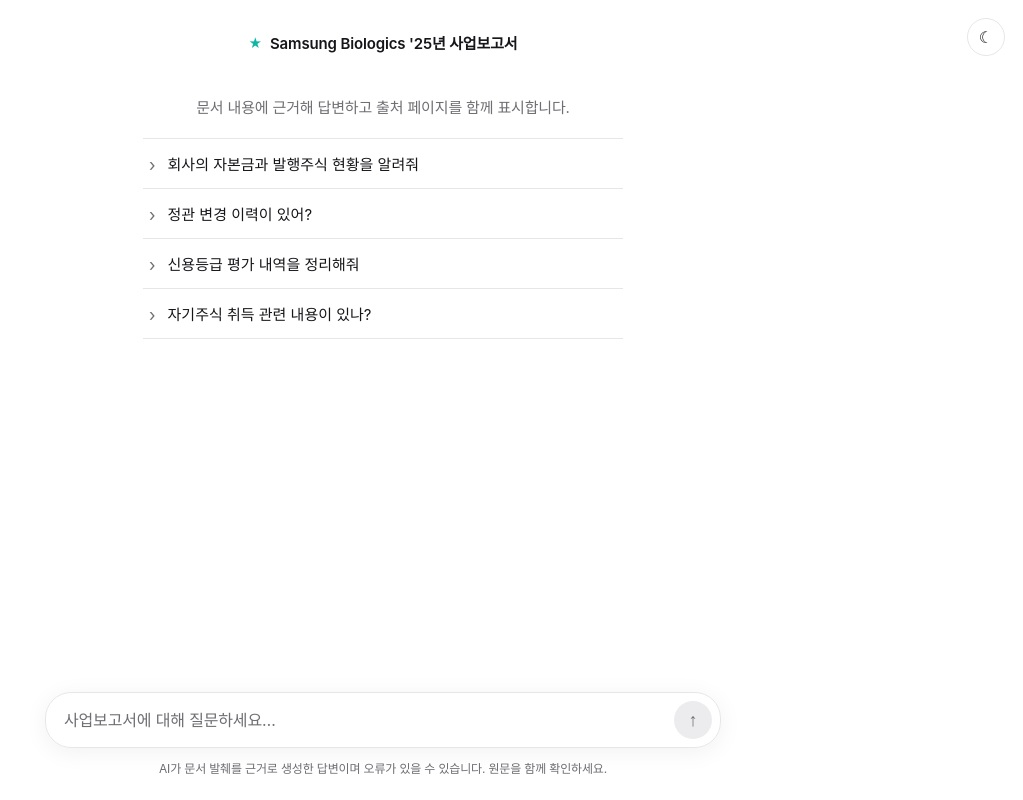
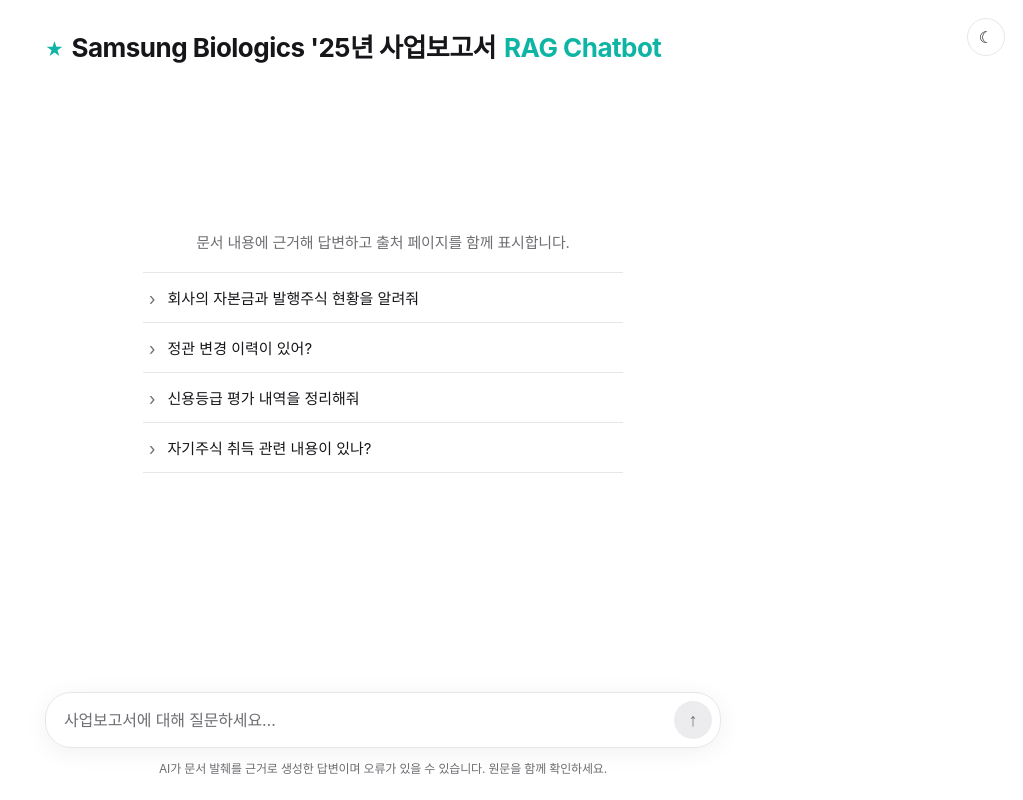
Before and after one commit to heewonkim-git/naiveragchat, a Next.js app: page / in a window 1280 px wide. Shown: the whole page, without its empty margins (257-1280 px from the left). Built offline with nearby package versions, Linux system fonts and the light colour scheme.

Commit message:
헤더: 좌측 상단 서비스명 크게(RAG Chatbot), 예시질문 화면 정중앙 배치

```diff
--- a/app/globals.css
+++ b/app/globals.css
@@ -125,24 +125,30 @@
   transform: scale(0.92);
 }
 
-/* Header — 한 줄 브랜드 라벨만 */
+/* Header — 좌측 상단 서비스명 */
 .masthead {
-  padding: 30px 0 22px;
-  text-align: center;
+  padding: 28px 0 20px;
+  text-align: left;
 }
-.eyebrow {
-  font-size: 15px;
+.brand {
+  font-size: clamp(20px, 3.2vw, 26px);
   color: var(--text);
-  font-weight: 600;
-  letter-spacing: -0.01em;
+  font-weight: 700;
+  letter-spacing: -0.02em;
   margin: 0;
   display: inline-flex;
-  align-items: center;
+  align-items: baseline;
+  flex-wrap: wrap;
   gap: 8px;
 }
-.eyebrow .star {
+.brand .star {
   color: var(--accent);
-  font-size: 13px;
+  font-size: 0.7em;
+  position: relative;
+  top: -0.08em;
+}
+.brand-accent {
+  color: var(--accent);
 }
 .title {
   font-size: clamp(34px, 6.5vw, 54px);
@@ -171,6 +177,11 @@
   flex-direction: column;
   gap: 20px;
   overflow-y: auto;
+}
+/* 시작 화면: 예시 질문을 화면 정중앙에 */
+.thread.centered {
+  justify-content: center;
+  padding-bottom: 8vh;
 }
 
 /* Empty / suggestions — lecture-style list (▶ + text) */
--- a/app/page.tsx
+++ b/app/page.tsx
@@ -162,12 +162,16 @@
       </button>
 
       <header className="masthead">
-        <p className="eyebrow">
-          <span className="star">★</span> Samsung Biologics &apos;25년 사업보고서
+        <p className="brand">
+          <span className="star">★</span> Samsung Biologics &apos;25년 사업보고서{" "}
+          <span className="brand-accent">RAG Chatbot</span>
         </p>
       </header>
 
-      <div className="thread" ref={threadRef}>
+      <div
+        className={`thread${showEmpty ? " centered" : ""}`}
+        ref={threadRef}
+      >
         {showEmpty && (
           <div className="empty">
             <p>문서 내용에 근거해 답변하고 출처 페이지를 함께 표시합니다.</p>
```
